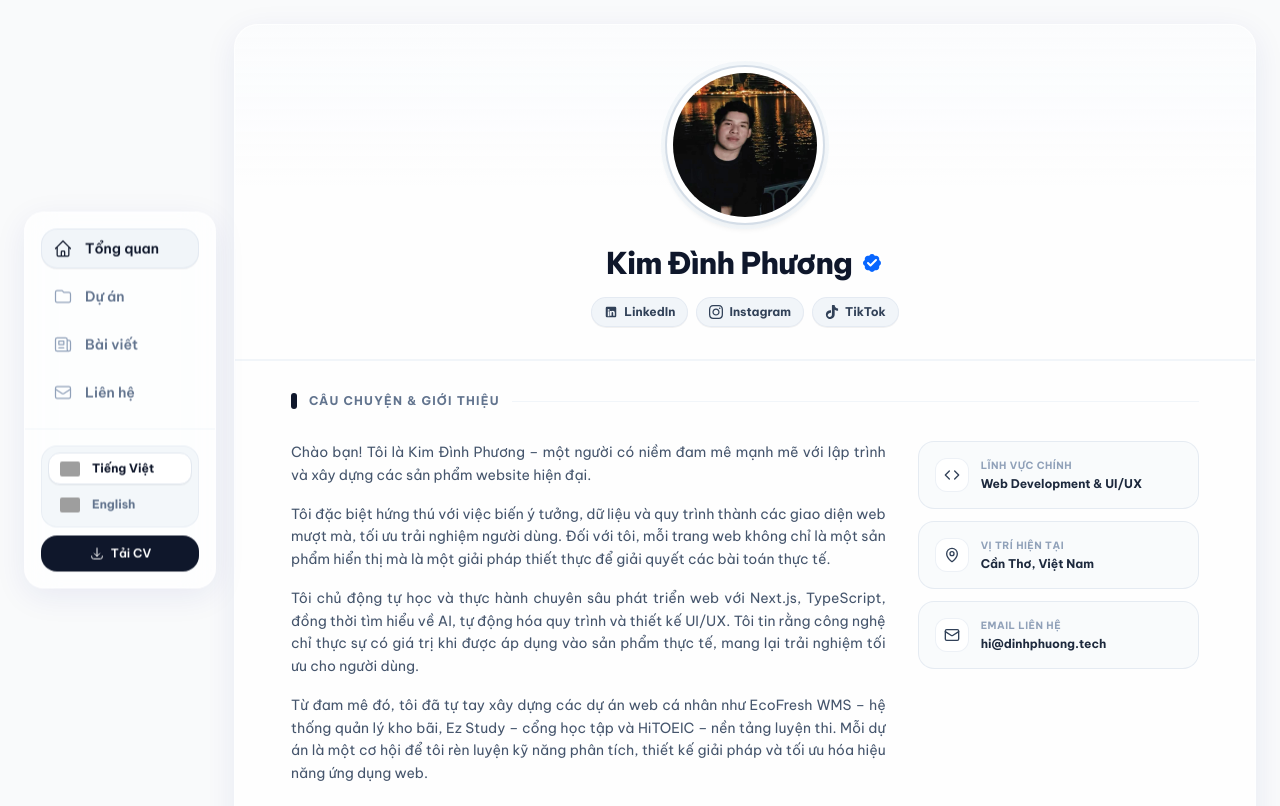
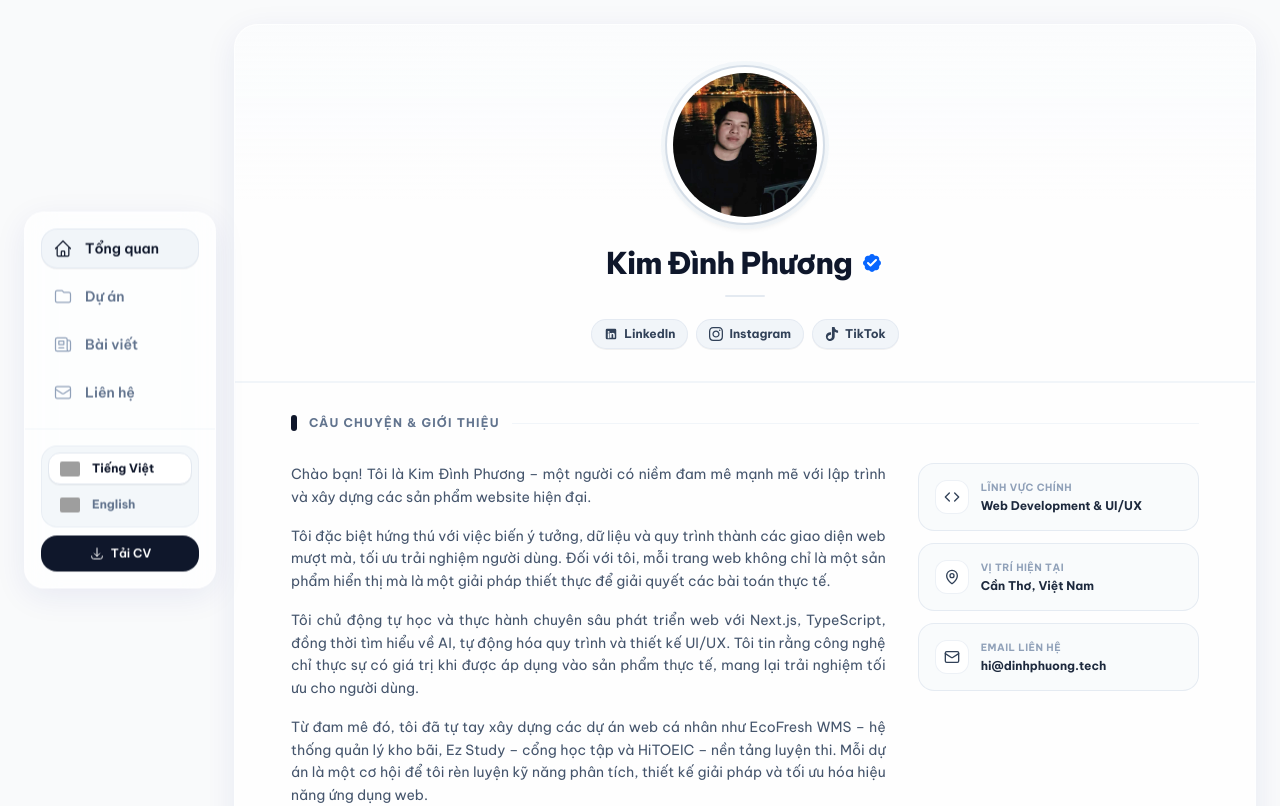
Before and after one commit to dinhphuong25/portfolio1, a Next.js app: page / in a window 1280 px wide. Shown: the top 806 px of the page. Built offline with nearby package versions, Linux system fonts and the light colour scheme; grey boxes are pictures that could not be loaded.

Commit message:
fix: add subtle divider line between name and social media links in profile header

```diff
--- a/src/components/ProfileHeader.tsx
+++ b/src/components/ProfileHeader.tsx
@@ -55,6 +55,9 @@ export default function ProfileHeader({ onMessage: _onMessage }: ProfileHeaderPr
                     </span>
                 </motion.h1>
 
+                {/* Small Divider Line */}
+                <div className="w-10 h-0.5 rounded-full bg-slate-200/90 dark:bg-slate-700/90 my-2.5" />
+
                 {/* Social Links Row */}
                 <motion.div
                     initial={{ opacity: 0, y: 10 }}
```
